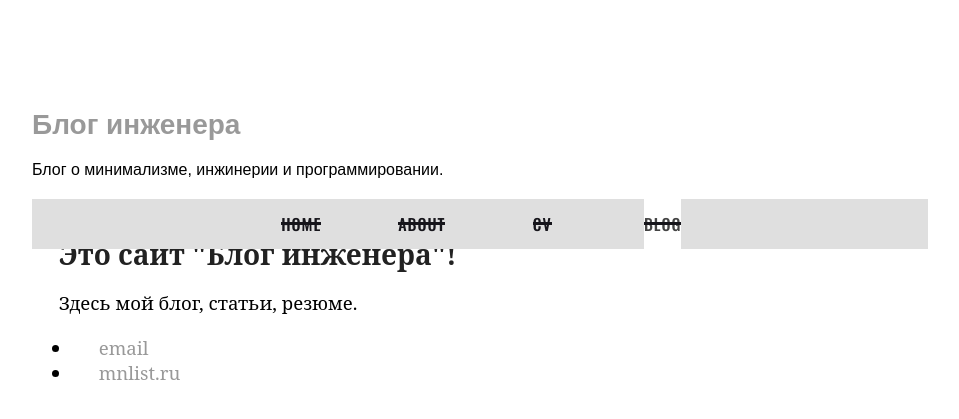
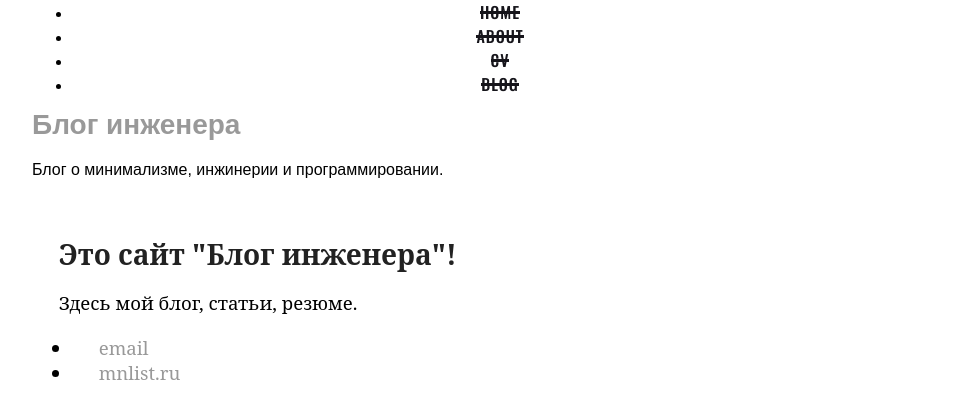
Before and after one commit to kiselevmv/kiselevmv.github.io, a Jekyll site: the page built from index.html, in a window 1280 px wide. Shown: the top 419 px of the page, without its empty margins (160-1119 px from the left). Built offline with Jekyll 4.4.1, drawn with Linux system fonts in a browser that asks for light colours; nearby versions of some CDN libraries; the list of posts is cut into pages by our own code.

Commit message:
Update main.css

```diff
--- a/css/main.css
+++ b/css/main.css
@@ -119,31 +119,9 @@ sub {
 nav {
   width: 70%;
   position: fixed;
-/*  top:50px; */
+  top:0px;
+  /* top:50px; */
   text-align:center;
-}
-
-nav ul {
-  list-style: none;
-  background-color: #DFDFDF;
-  text-align: center;
-  padding: 0;
-  margin: 0;
-}
-
-nav ul {
-  font-family:'Helvetica', 'Arial', 'Sans-Serif';
-  list-style: none;
-  font-weight: bold;
-  padding: 0px;
-}
-
-nav li {
-  font-family: 'Helvetica', 'Arial', 'Sans-Serif', sans-serif;
-  font-size: 1.2em;
-  line-height: 40px;
-  height: 40px;
-  border-bottom: 1px solid #888;
 }
 
 nav a {
@@ -170,16 +148,6 @@ nav a:before{
 }
 nav a:hover:before{
   animation:in 0.2s cubic-bezier(1, 0, 0.58, 0.97) 1 both;
-}
-
-nav a:hover {
-  background-color: #005f5f;
-}
-
-nav a.active {
-  background-color: #fff;
-  color: #444;
-  cursor: default;
 }
 
 @keyframes in{
@@ -221,36 +189,6 @@ nav a.active {
   nav a:nth-child(#{$i}){
     animation:show .2s #{$i*0.1+1}s ease 1 both;
   }
-}
-
-@media screen and (min-width: 600px) {
-  nav li {
-    width: 120px;
-    border-bottom: none;
-    height: 50px;
-    line-height: 50px;
-    font-size: 1.4em;
-  }
-
-  /* Option 1 - Display Inline */
-  nav li {
-    display: inline-block;
-    margin-right: -4px;
-  }
-
-  /* Options 2 - Float
-  nav li {
-    float: left;
-  }
-  .nav ul {
-    overflow: auto;
-    width: 600px;
-    margin: 0 auto;
-  }
-  .nav {
-    background-color: #444;
-  }
-  */
 }
 
 header {
```
